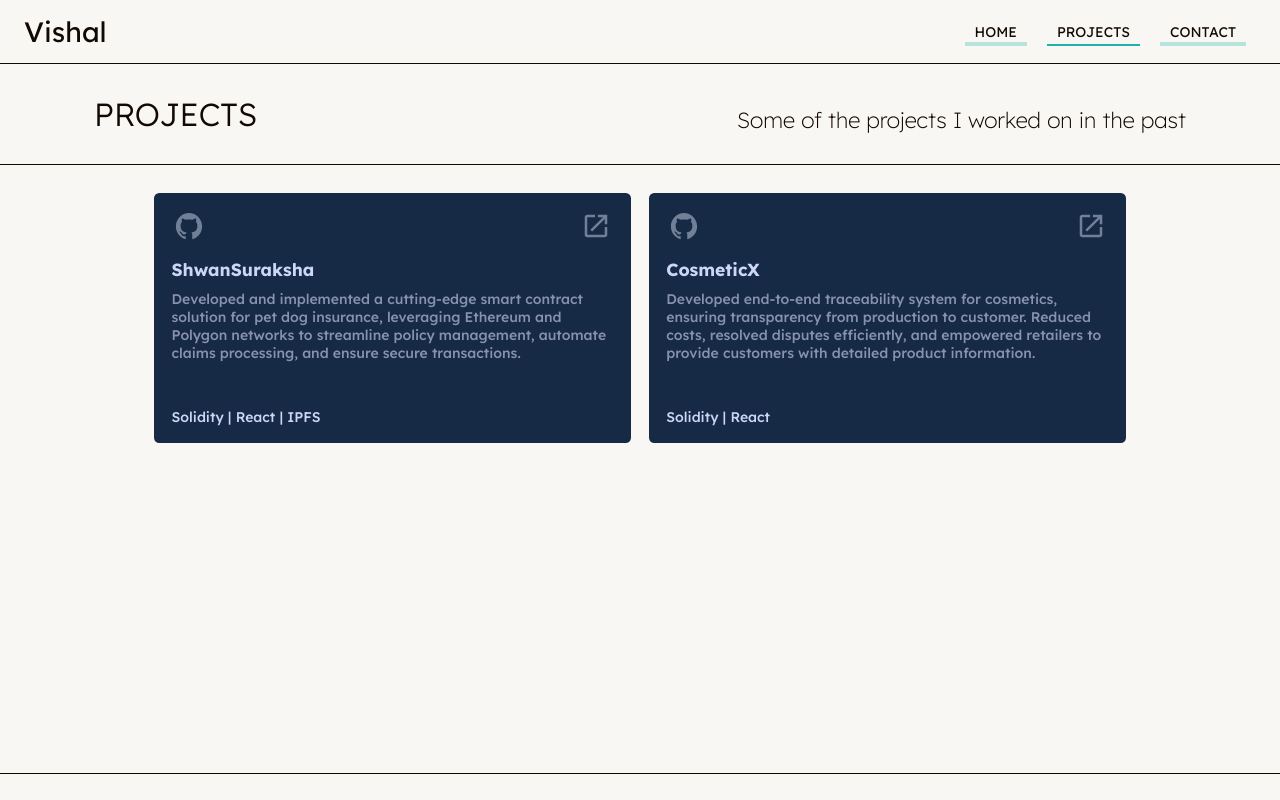
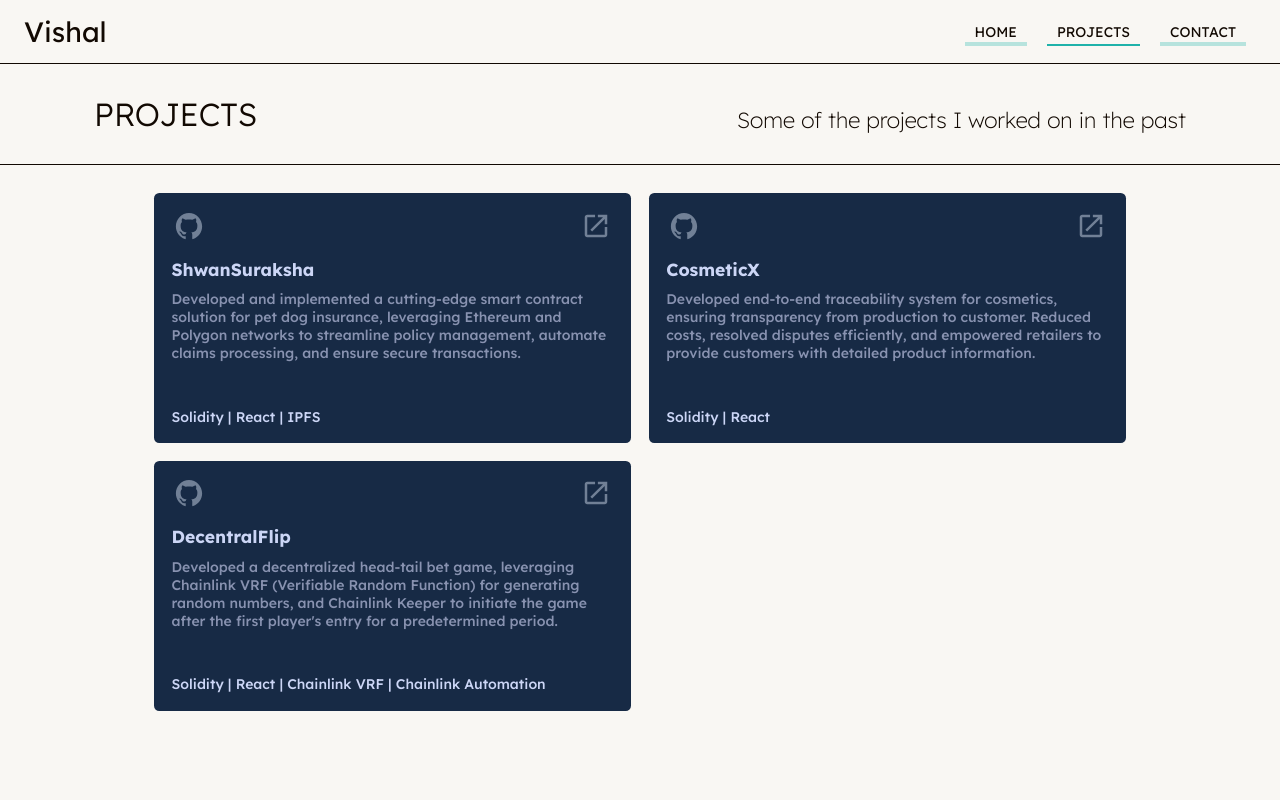
Before and after one commit to vishal5208/vishal.dev, a Next.js app: page /projects in a window 1280 px wide. Shown: the top 800 px of the page. Built offline with nearby package versions, Linux system fonts and the light colour scheme; a web font is replaced by a local one.

Commit message:
added project

```diff
--- a/pages/projects.tsx
+++ b/pages/projects.tsx
@@ -120,6 +120,16 @@ const projectList = [
 		link: "https://cosmeticx.on.fleek.co/",
 		githubLink: "https://github.com/vishal5208/CosmeticX",
 	},
+
+	{
+		name: "DecentralFlip",
+		description:
+			"Developed a decentralized head-tail bet game, leveraging Chainlink VRF (Verifiable Random Function) for generating random numbers, and Chainlink Keeper to initiate the game after the first player's entry for a predetermined period.",
+		language: "Solidity | React | Chainlink VRF | Chainlink Automation",
+
+		link: "https://oddevenbet5208.on.fleek.co/",
+		githubLink: "https://github.com/vishal5208/DecentralFlip",
+	},
 ];
 
 // export async function getStaticProps() {
```
